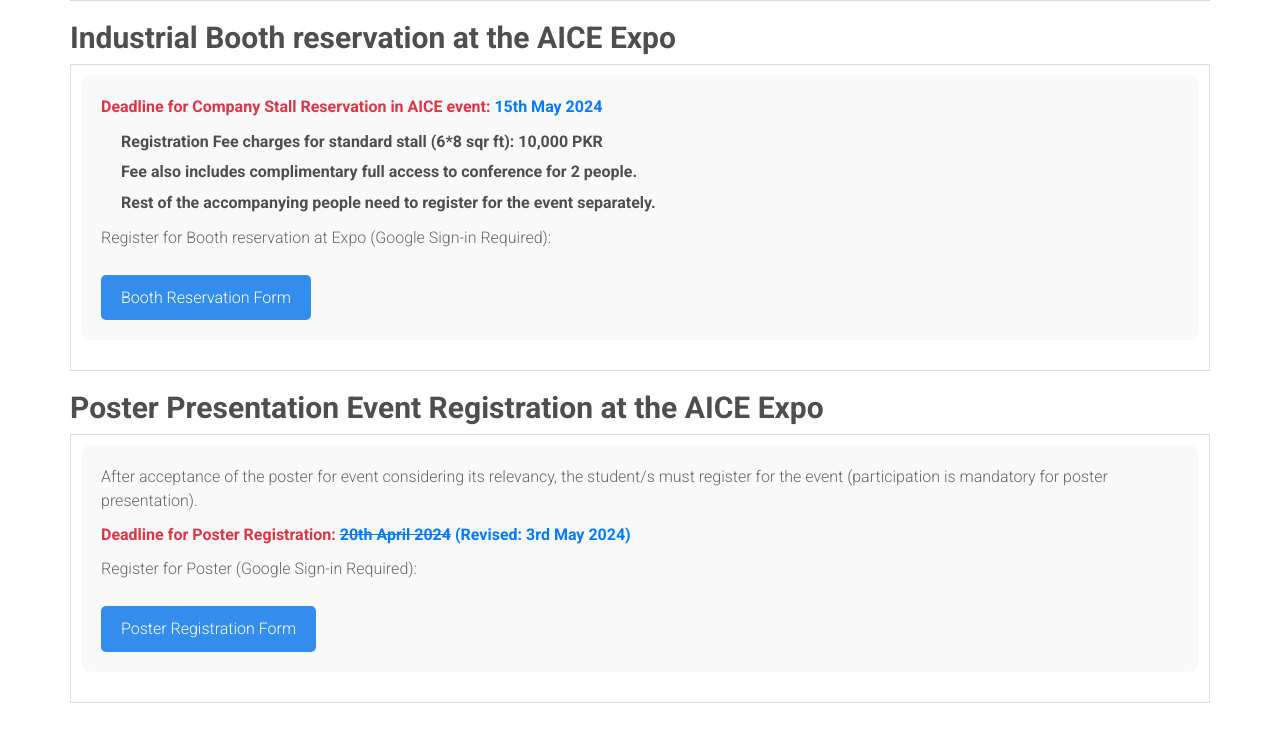
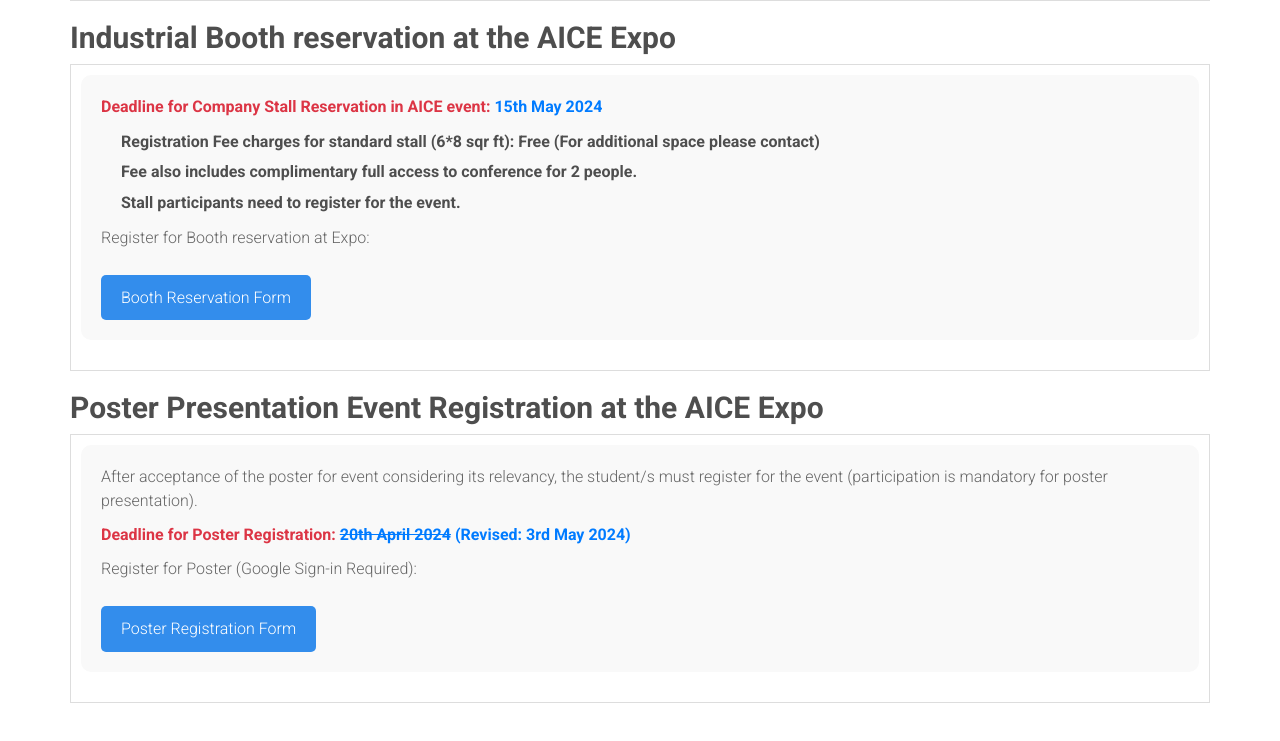
Before and after one commit to SPCAIOfficial/aice, a website: page index.html in a window 1280 px wide. Shown: the part 5435-6176 px from the top of the page. Drawn offline with Linux system fonts and the light colour scheme; files whose address does not match are found by name.

Commit message:
update on booth for expo

```diff
--- a/index.html
+++ b/index.html
@@ -476,11 +476,11 @@
                             <div class="registration-info">
                                   <p><strong class="deadline">Deadline for Company Stall Reservation in AICE event:</strong> <strong>15th May 2024</strong></p>
                                   <ul>
-                                    <li>Registration Fee charges for standard stall (6*8 sqr ft): <strong>10,000 PKR</strong></li>
+                                    <li>Registration Fee charges for standard stall (6*8 sqr ft): <strong>Free</strong> (For additional space please contact)</li>
                                     <li>Fee also includes complimentary full access to conference for <strong>2 people</strong>.</li>
-                                    <li>Rest of the accompanying people need to register for the event separately.</li>
+                                    <li>Stall participants need to register for the event.</li>
                                   </ul>
-                                <p>Register for Booth reservation at Expo (Google Sign-in Required):</p>
+                                <p>Register for Booth reservation at Expo:</p>
                                 <a href="https://forms.gle/XP6DPdYsPCTBrAbP6" target="_blank">Booth Reservation Form</a>
                             </div>
                         </div>
```
